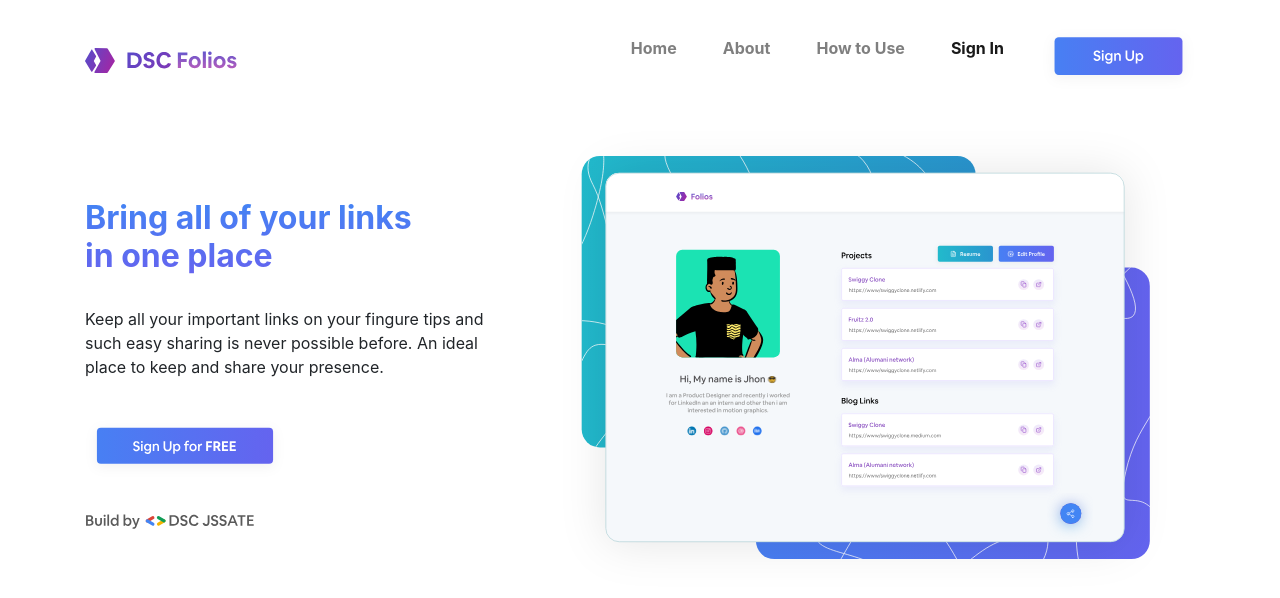
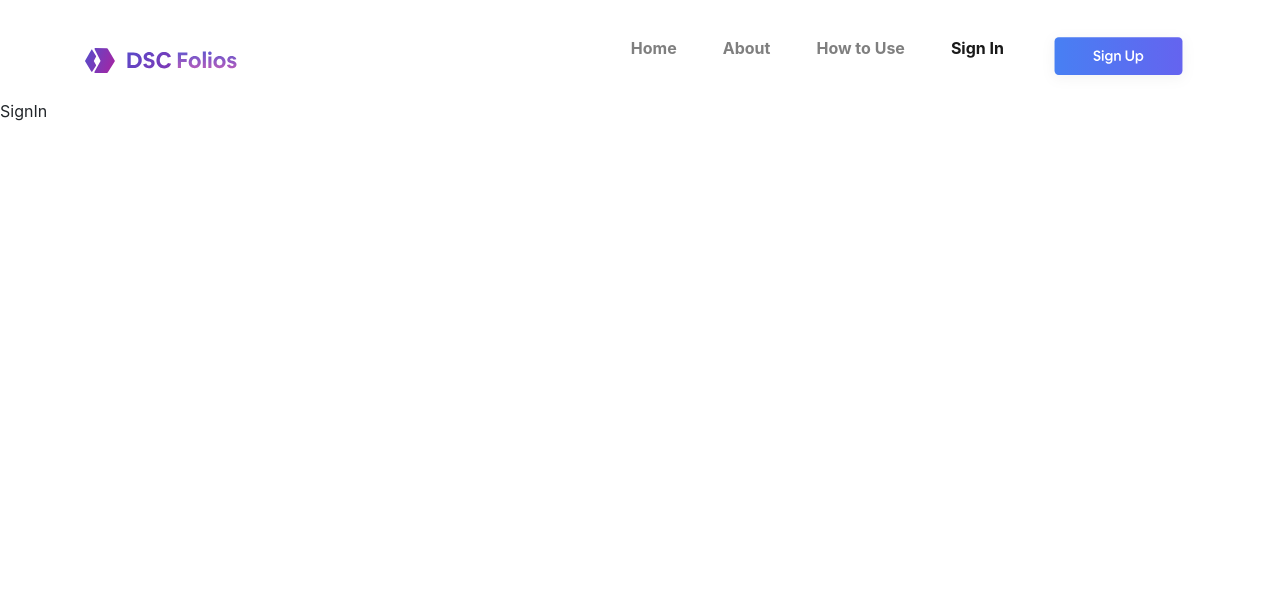
Before and after one commit to akansha-singh/DSC-Folios, a React (Create React App) app: page /signin in a window 1280 px wide. Shown: the top 598 px of the page. Built offline with nearby package versions, Linux system fonts and the light colour scheme.

Commit message:
React Router

```diff
--- a/src/App.js
+++ b/src/App.js
@@ -1,6 +1,6 @@
 import React from 'react';
-import HeaderComponent from './components/HeaderComponent';
-import PageOne from './components/Page_one';
+import MainComponent from './components/MainComponent';
+
 import './App.css';
 import { BrowserRouter } from 'react-router-dom';
 
@@ -8,10 +8,7 @@ function App() {
   return (
     <BrowserRouter>
     <div className="App">
-      <>
-        <HeaderComponent/>
-        <PageOne/>
-      </>
+      <MainComponent/>
     </div>
     </BrowserRouter>
   );
--- /dev/null
+++ b/src/components/About.js
@@ -0,0 +1,13 @@
+import React, { Component } from 'react'
+
+export class About extends Component {
+    render() {
+        return (
+            <div>
+                About
+            </div>
+        )
+    }
+}
+
+export default About
--- a/src/components/HeaderComponent.js
+++ b/src/components/HeaderComponent.js
@@ -52,7 +52,7 @@ export class HeaderComponent extends Component {
                                 <NavLink className="nav-link" to='/signin'> Sign In</NavLink>
                             </NavItem>
                             <NavItem>
-                            <a href="#"><img src="assets/images/img4.svg" width="153px" height="auto"/></a>
+                            <NavLink to='/signup'> <img src="assets/images/img4.svg" width="153px" height="auto"/></NavLink>
                             </NavItem>
                             </Nav>
                         </Collapse>
--- /dev/null
+++ b/src/components/HowToUse.js
@@ -0,0 +1,13 @@
+import React, { Component } from 'react'
+
+export class HowToUse extends Component {
+    render() {
+        return (
+            <div>
+                How to use
+            </div>
+        )
+    }
+}
+
+export default HowToUse
--- /dev/null
+++ b/src/components/MainComponent.js
@@ -0,0 +1,28 @@
+import React, { Component } from 'react'
+import HeaderComponent from './HeaderComponent';
+import PageOne from './Page_one';
+import HowToUse from './HowToUse';
+import SignIn from './SignIn';
+import SignUp from './SignUp';
+import About from './About';
+import { Switch, Route, Redirect } from 'react-router-dom';
+
+export class MainComponent extends Component {
+    render() {
+        return (
+            <div>
+                <HeaderComponent/>
+                <Switch>
+                    <Route path='/home' component={PageOne} />
+                    <Route exact path='/about' component={About} />
+                    <Route path='/howtoUse' component={HowToUse} />
+                    <Route path='/signin' component={SignIn} />
+                    <Route exact path='/signup' component={SignUp}/>
+                    <Redirect to="/home" />
+                </Switch>
+            </div>
+        )
+    }
+}
+
+export default MainComponent
--- /dev/null
+++ b/src/components/SignIn.js
@@ -0,0 +1,13 @@
+import React, { Component } from 'react'
+
+export class SignIn extends Component {
+    render() {
+        return (
+            <div>
+                SignIn
+            </div>
+        )
+    }
+}
+
+export default SignIn
--- /dev/null
+++ b/src/components/SignUp.js
@@ -0,0 +1,13 @@
+import React, { Component } from 'react'
+
+export class SignUp extends Component {
+    render() {
+        return (
+            <div>
+                SignUp
+            </div>
+        )
+    }
+}
+
+export default SignUp
```
Also changed, not shown: src/components/HowToBuild.js (added), src/components/HowToEdit.js (added), src/components/HowToShare.js (added).
